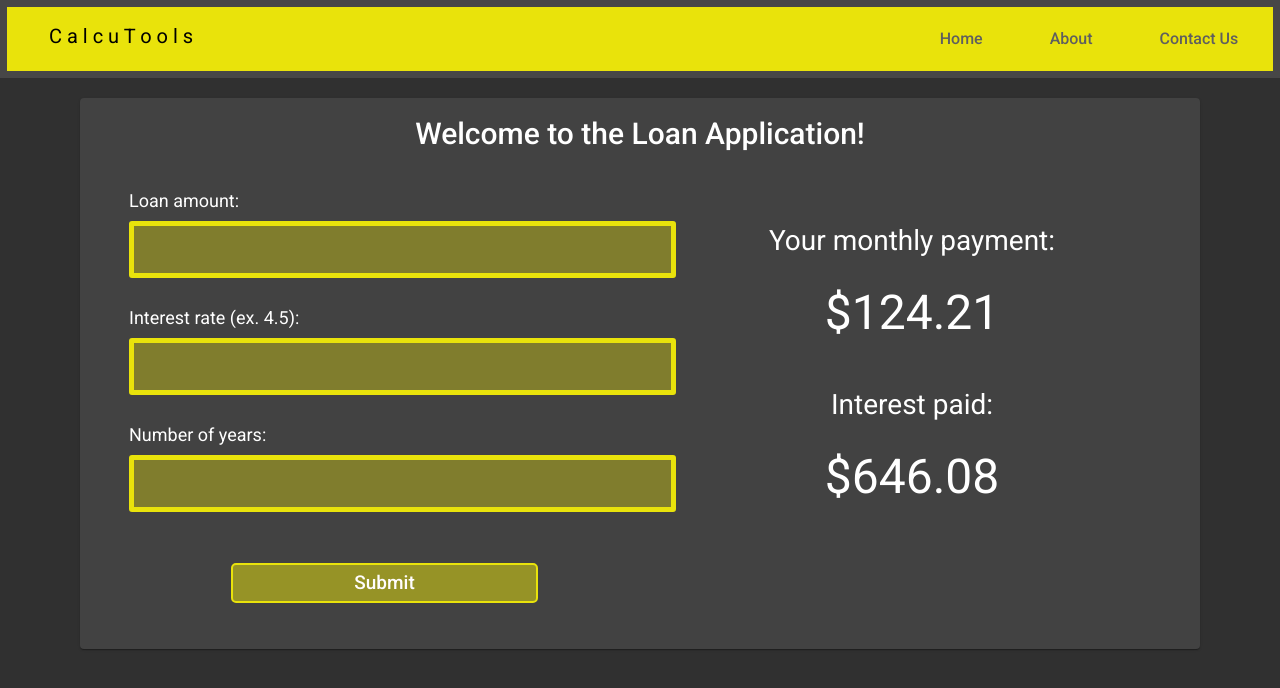
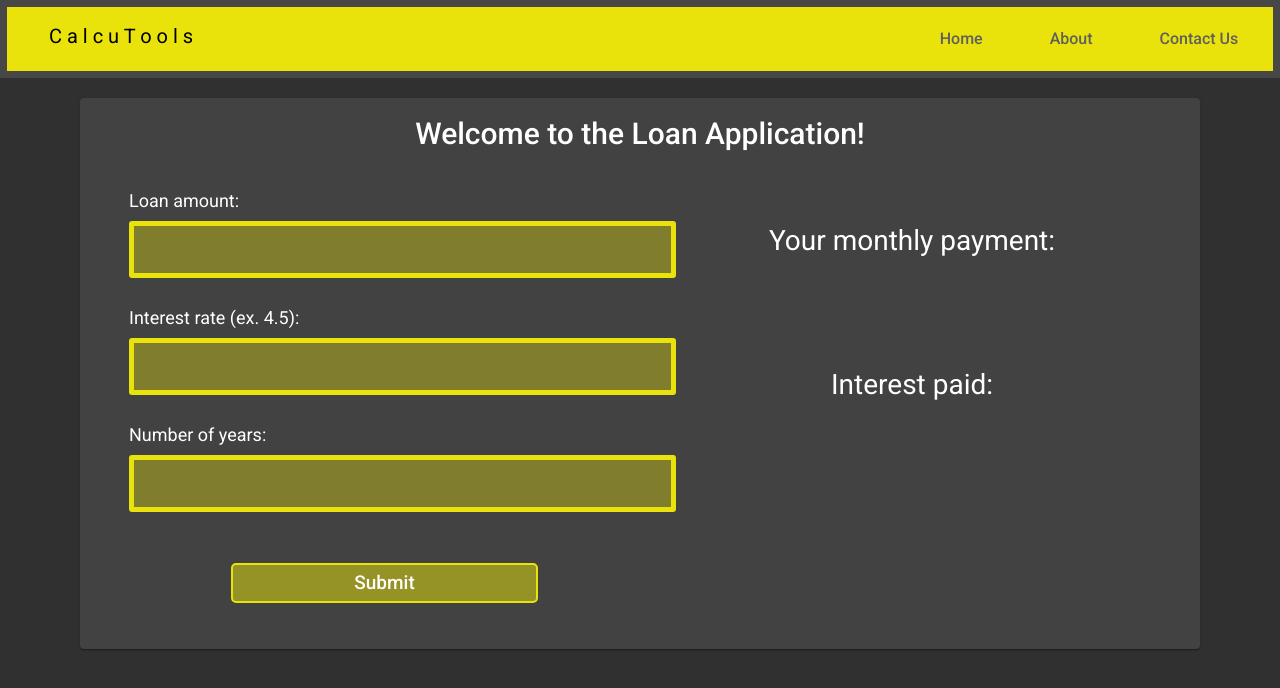
Before and after one commit to FixedBits/loan-app, an Angular app: page /home in a window 1280 px wide. Shown: the top 688 px of the page. Built offline with nearby package versions, Linux system fonts and the light colour scheme.

Commit message:
Loan App Logic

```diff
--- a/src/app/home/home.component.html
+++ b/src/app/home/home.component.html
@@ -3,6 +3,11 @@
 ; Title: home.component.html
 ; Author: Victor Soto
 ; Date: 05/12/2024
+; Updated Date: 05/19/2024
+; Description: Home Component (Calculator Interface)
+; Sources:
+;  https://angular.io/api/forms/NgModel
+;  https://www.tektutorialshub.com/angular/ngmodel-two-way-data-binding-in-angular/
 ;===========================================
 -->
 
@@ -14,24 +19,21 @@
       <mat-card-content>
         <div class="field">
           <label for="loanAmount">Loan amount:</label>
-
-          <input type="number" id="loanAmount">
+          <input type="text" [(ngModel)]="loanAmount" id="loanAmount">
         </div>
         <br>
         <div class="field">
           <label for="interestRate">Interest rate (ex. 4.5):</label>
-
-          <input type="number" id="interestRate">
+          <input type="number" [(ngModel)]="interestRate" id="interestRate">
         </div>
         <br>
         <div class="field">
           <label for="numYears">Number of years:</label>
-
-          <input type="number" id="numYears">
+          <input type="number" [(ngModel)]="numYears" id="numYears">
         </div>
         <br>
         <div class="submit-button">
-          <button mat-button>Submit</button>
+          <button mat-button (click)="calculatePayment()">Submit</button>
         </div>
       </mat-card-content>
     </div>
@@ -44,15 +46,16 @@
         <div class="output-field">
           <p class="output-title">Your monthly payment:</p>
           <br> <br>
-          <p class="output-result">$124.21</p>
+          <p class="output-result">{{monthlyPayment | currency}}</p>
         </div>
         <br> <br> <br>
         <div class="output-field">
           <p class="output-title">Interest paid:</p>
           <br> <br>
-          <p class="output-result">$646.08</p>
+          <p class="output-result">{{totalInterest | currency}}</p>
         </div>
       </mat-card-content>
       <div>
       </div>
     </div>
+  </div>
--- a/src/app/home/home.component.ts
+++ b/src/app/home/home.component.ts
@@ -1,3 +1,15 @@
+/**
+ * Title: home.component.ts
+ * Author: Victor Soto
+ * Date: 05/19/2024
+ * Description: The home component (Loan App Calculation Logic)
+ * Sources:
+ * https://www.w3schools.com/jsref/jsref_replace.asp
+ * https://www.digitalocean.com/community/tutorials/replace-all-instances-of-a-string-in-javascript
+ * https://stackoverflow.com/questions/20545590/what-does-the-regular-expression-d-g-mean
+ * https://developer.mozilla.org/en-US/docs/Web/JavaScript/Guide/Regular_Expressions/Cheatsheet
+ */
+
 import { Component, OnInit } from '@angular/core';
 
 @Component({
@@ -6,11 +18,26 @@ import { Component, OnInit } from '@angular/core';
   styleUrls: ['./home.component.css']
 })
 export class HomeComponent implements OnInit {
-assignment: any;
+  loanAmount: string;
+  interestRate: number;
+  numYears: number;
+  monthlyPayment: number;
+  totalInterest: number;
 
   constructor() { }
 
   ngOnInit(): void {
   }
 
+  calculatePayment(): void {
+    let principal = Number(this.loanAmount.replace(/[\$,]/g, ''));
+    let ratePerPeriod = (this.interestRate / 100) / 12; // Convert annual rate to monthly and in decimal
+    let numberOfPayments = this.numYears * 12;
+
+    // Calculate monthly payment
+    this.monthlyPayment = principal * (ratePerPeriod * Math.pow((1 + ratePerPeriod), numberOfPayments)) / (Math.pow((1 + ratePerPeriod), numberOfPayments) - 1);
+
+    // Calculate total interest paid
+    this.totalInterest = (this.monthlyPayment * numberOfPayments) - principal;
+  }
 }
```
Also changed, not shown: src/app/app.module.ts (+6 -2 lines).
